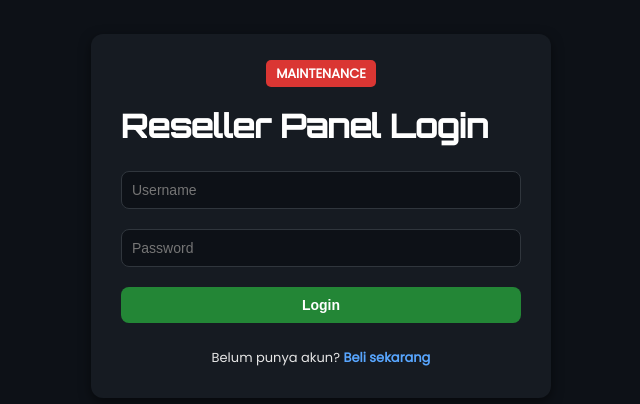
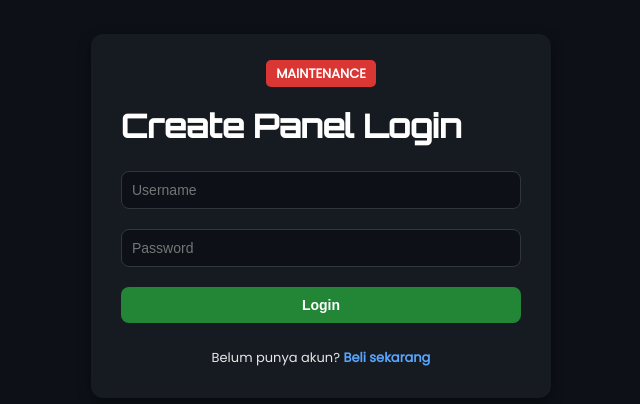
Before and after one commit to alluffyofficialshop/Webbug, a plain HTML site: page index.html in a window 1280 px wide. Shown: the part 184-588 px from the top of the page, without its empty margins (319-959 px from the left). Drawn offline with Linux system fonts and the light colour scheme; no server answers.

Commit message:
Update index.html

```diff
--- a/index.html
+++ b/index.html
@@ -145,7 +145,7 @@ button:hover { background: #2ea043; }
 <!-- LOGIN PANEL -->
 <div class="card" id="loginDiv">
   <div class="server-status" id="serverStatus">Checking server...</div>
-  <h1>Reseller Panel Login</h1>
+  <h1>Create Panel Login</h1>
   <input type="text" id="username" placeholder="Username">
   <input type="password" id="password" placeholder="Password">
   <button id="loginBtn">Login</button>
```
